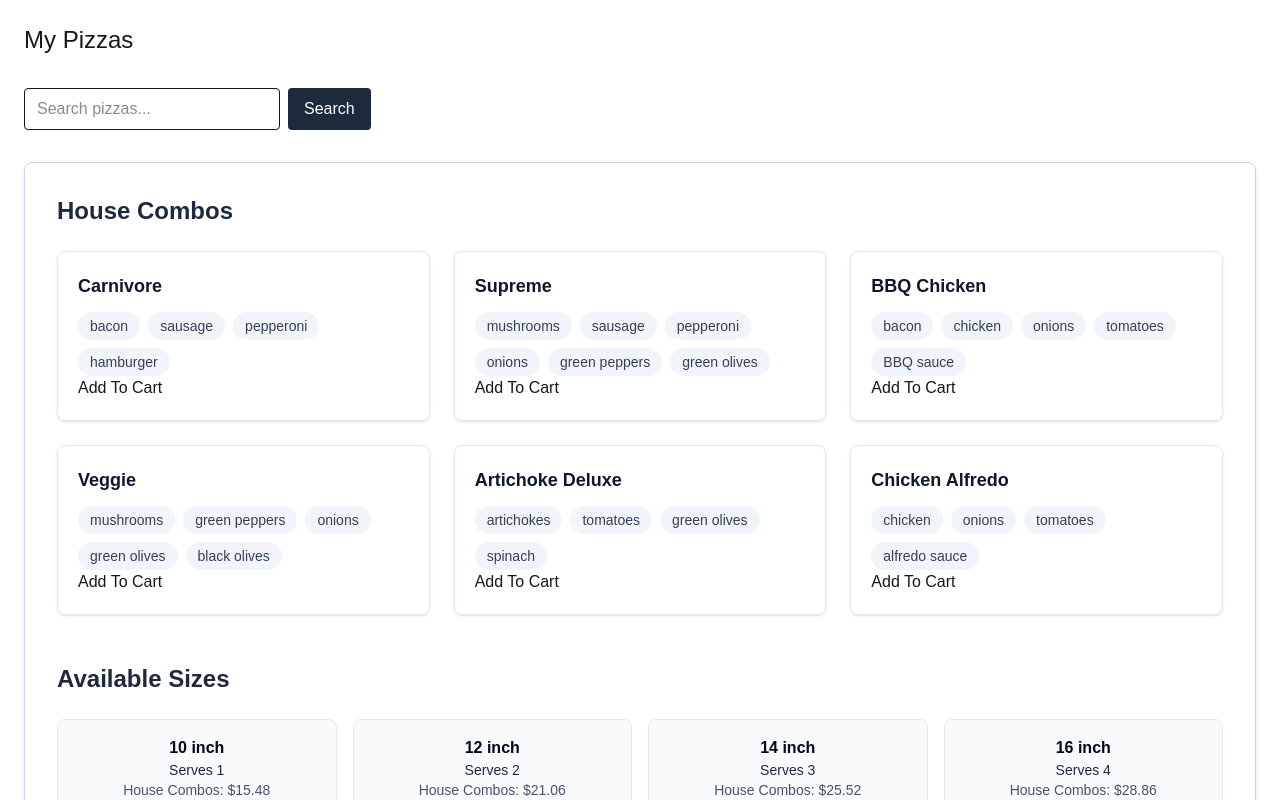
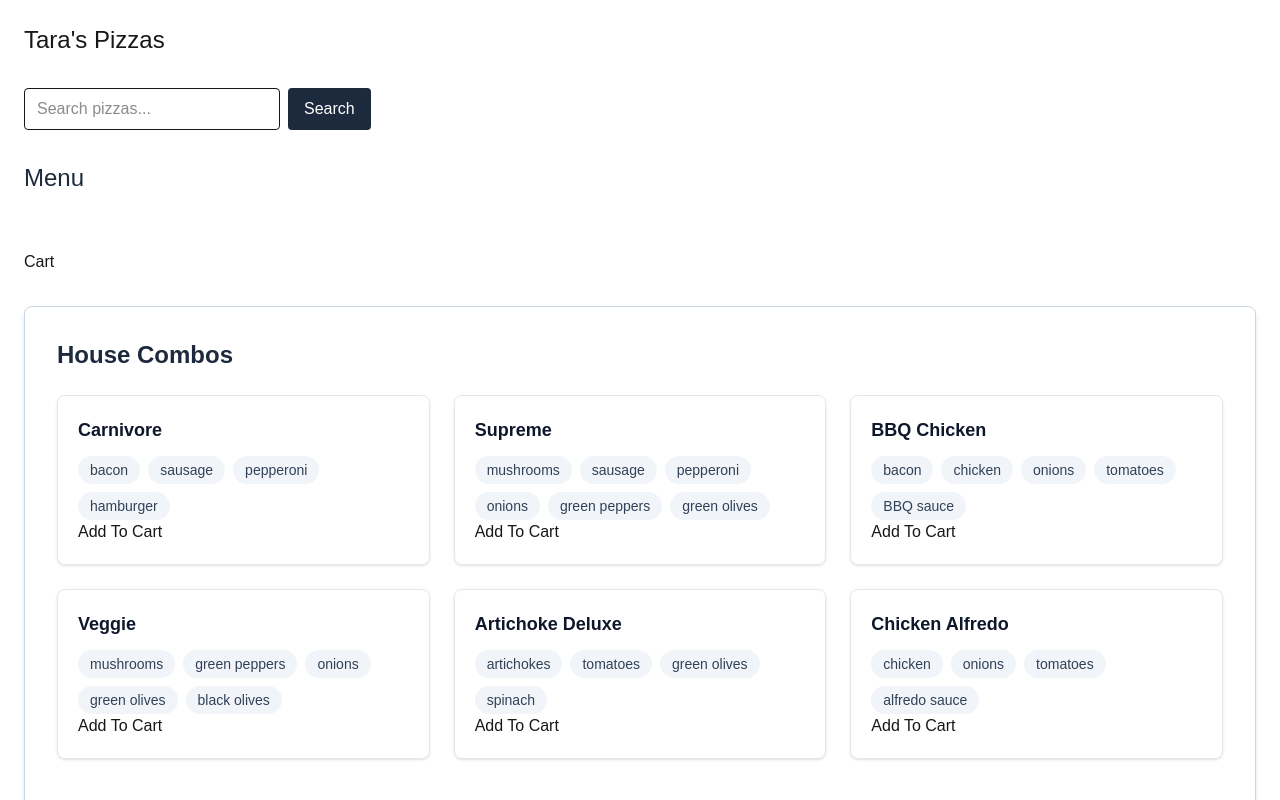
Before and after one commit to tmeckhoff/pizza-menu, a Next.js app: page / in a window 1280 px wide. Shown: the top 800 px of the page. Built offline with nearby package versions, Linux system fonts and the light colour scheme.

Commit message:
fix: add back cart button

```diff
--- a/src/app/page.tsx
+++ b/src/app/page.tsx
@@ -30,7 +30,7 @@ export default async function Home({
 
   return (
     <main className="m-6 space-y-8">
-      <h1 className="text-2xl">My Pizzas</h1>
+      <h1 className="text-2xl">Tara's Pizzas</h1>
       <form className="flex gap-2">
         <input
           type="text"
@@ -46,6 +46,12 @@ export default async function Home({
           Search
         </button>
       </form>
+      <div className="flex w-full items-center justify-between">
+        <h2 className="text-2xl mb-6 text-slate-800">Menu</h2>
+      </div>
+      <div className="flex w-full items-center justify-between">
+        <CartButton />
+      </div>
       <PizzaMenu pizzaData={result.data} />
     </main>
   );
```
